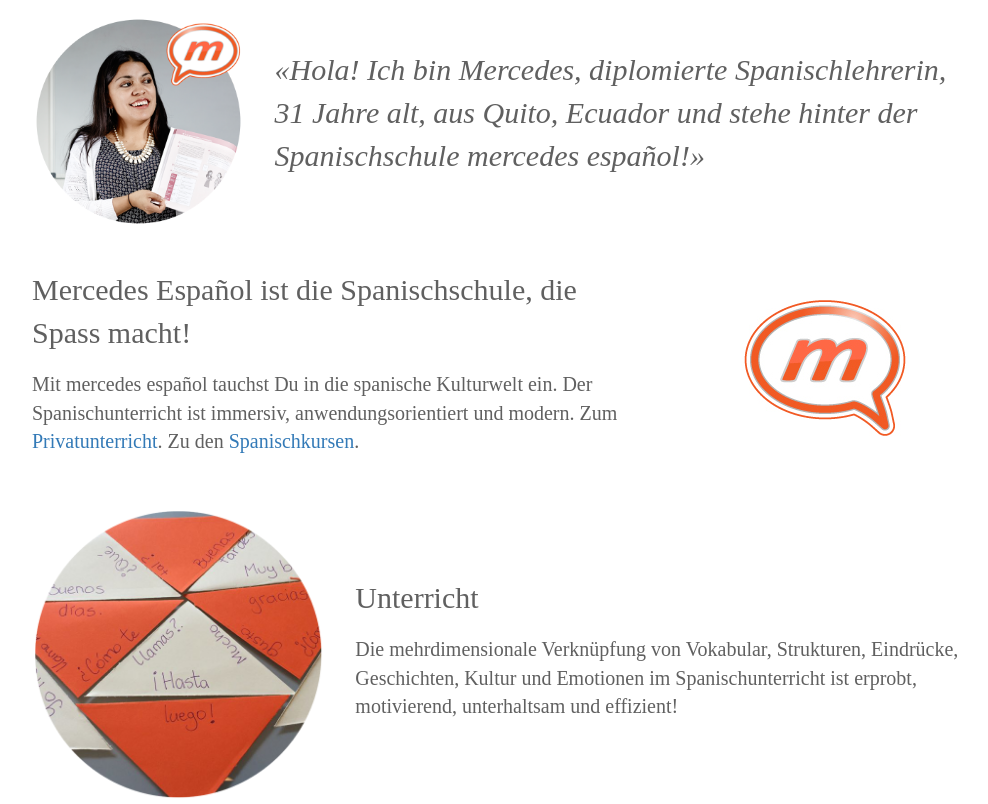
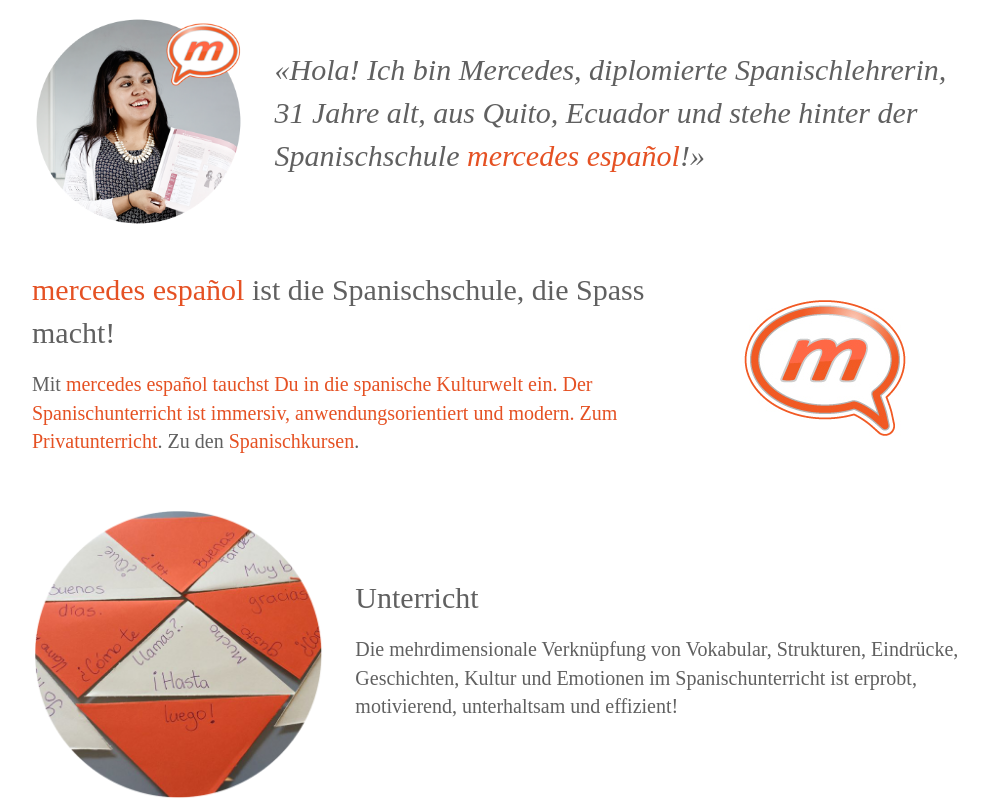
Before and after one commit to macolo/spanischschulezurich.ch, a plain HTML site: page index.html in a window 1280 px wide. Shown: the top 804 px of the page, without its empty margins (138-1126 px from the left). Drawn offline with nearby package versions, Linux system fonts and the light colour scheme; a web font is replaced by a local one.

Commit message:
some minor css stuff

```diff
--- a/css/main.css
+++ b/css/main.css
@@ -100,6 +100,10 @@ body {
     max-width: 1000px;
     margin-left: auto;
     margin-right: auto;
+}
+
+a {
+    color: #E55123 !important;
 }
 
 .content_wrapper {
--- a/index.html
+++ b/index.html
@@ -66,7 +66,7 @@
                 </div>
                 <div class="title quote col-md-9">
                     &laquo;Hola! Ich bin Mercedes, diplomierte Spanischlehrerin, 31 Jahre alt, aus Quito, Ecuador
-                    und stehe hinter der Spanischschule mercedes español!&raquo;
+                    und stehe hinter der Spanischschule <a href="https://www.mercedes-espanol.ch">mercedes español</a>!&raquo;
                 </div>
             </div>
 
@@ -79,11 +79,11 @@
                 <!-- http://ageekandhisblog.com/bootstrap-3-change-stacking-order/ -->
                 <div class="col-md-8 col-md-pull-4">
                     <div class="title">
-                        Mercedes Español ist die Spanischschule, die Spass macht!
+                        <a href="https://www.mercedes-espanol.ch">mercedes español</a> ist die Spanischschule, die Spass macht!
                     </div>
                     <div class="text">
                         <p>
-                            Mit mercedes español tauchst Du in die spanische Kultur&shy;welt ein. Der
+                            Mit <a href="https://www.mercedes-espanol.ch">mercedes español<a/> tauchst Du in die spanische Kultur&shy;welt ein. Der
                             Spanisch&shy;unterricht ist immersiv, anwendungs&shy;orientiert und modern. Zum
                             <a target="_blank" href="https://www.mercedes-espanol.ch/de/spanischschule-angebote/spanisch-privatunterricht.html">
                                 Privat&shy;unterricht</a>. Zu den
```
